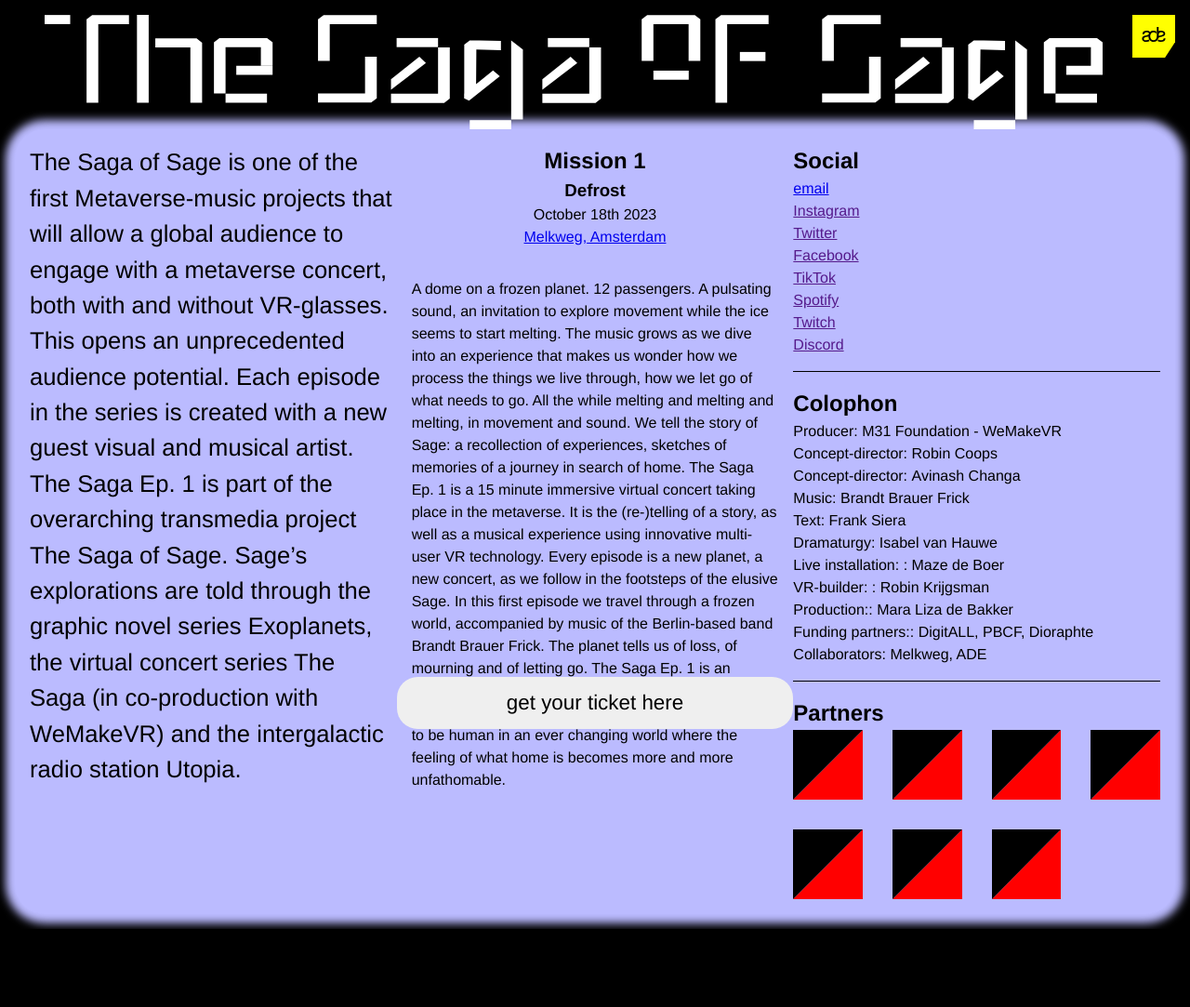
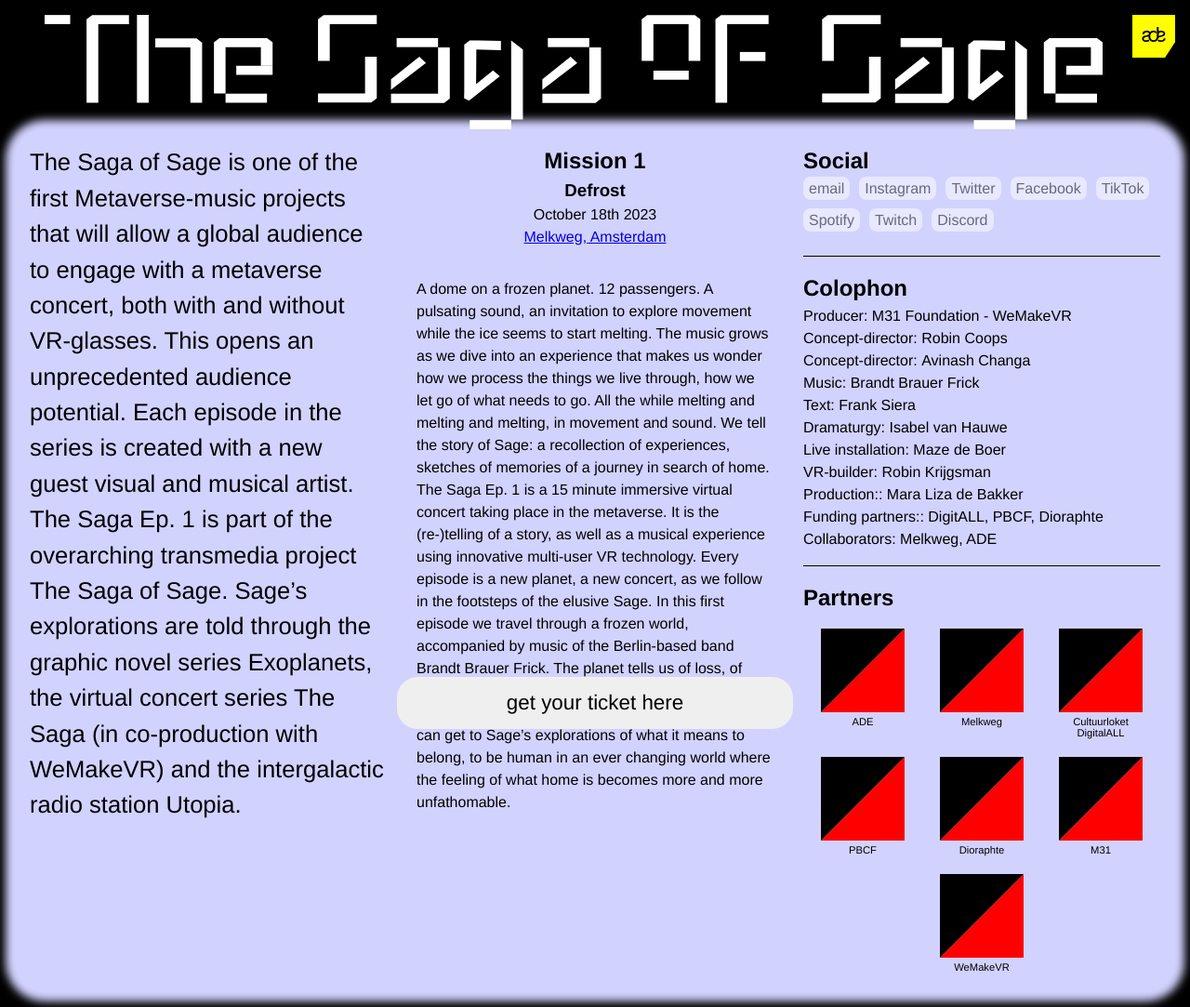
Before and after one commit to rubenverkuylen/sagaofsage, a plain HTML site: page index.html in a window 1280 px wide. Shown: the whole page at 93% size. Before the commit the page ends 999 px from the top, so only its background shows below. Drawn offline with Linux system fonts and the light colour scheme.

Commit message:
style update

```diff
--- a/index.html
+++ b/index.html
@@ -152,11 +152,11 @@
             </li>
             <li>
               <div class="role">Live installation</div>
-              <div class="name">: Maze de Boer</div>
+              <div class="name">Maze de Boer</div>
             </li>
             <li>
               <div class="role">VR-builder</div>
-              <div class="name">: Robin Krijgsman</div>
+              <div class="name">Robin Krijgsman</div>
             </li>
             <li>
               <div class="role">Production:</div>
@@ -178,25 +178,32 @@
           </div>
           <ul>
             <li class="partner">
-              <a href="https://www.amsterdam-dance-event.nl/en/search/?q=saga+of+sage" target="_blank"><img src="assets/images/logo-partner.svg" alt=""></a>
+              <a class="partner-logo" href="https://www.amsterdam-dance-event.nl/en/search/?q=saga+of+sage" target="_blank"><img src="assets/images/logo-partner.svg" alt=""></a>
+              <div class="partner-name">ADE</div>
             </li>
             <li class="partner">
-              <a href="https://www.amsterdam-dance-event.nl/en/search/?q=saga+of+sage" target="_blank"><img src="assets/images/logo-partner.svg" alt=""></a>
+              <a class="partner-logo" href="https://www.amsterdam-dance-event.nl/en/search/?q=saga+of+sage" target="_blank"><img src="assets/images/logo-partner.svg" alt=""></a>
+              <div class="partner-name">Melkweg</div>
             </li>
             <li class="partner">
-              <a href="https://www.amsterdam-dance-event.nl/en/search/?q=saga+of+sage" target="_blank"><img src="assets/images/logo-partner.svg" alt=""></a>
+              <a class="partner-logo" href="https://www.amsterdam-dance-event.nl/en/search/?q=saga+of+sage" target="_blank"><img src="assets/images/logo-partner.svg" alt=""></a>
+              <div class="partner-name">Cultuurloket DigitalALL</div>
             </li>
             <li class="partner">
-              <a href="https://www.amsterdam-dance-event.nl/en/search/?q=saga+of+sage" target="_blank"><img src="assets/images/logo-partner.svg" alt=""></a>
+              <a class="partner-logo" href="https://www.amsterdam-dance-event.nl/en/search/?q=saga+of+sage" target="_blank"><img src="assets/images/logo-partner.svg" alt=""></a>
+              <div class="partner-name">PBCF</div>
             </li>
             <li class="partner">
-              <a href="https://www.amsterdam-dance-event.nl/en/search/?q=saga+of+sage" target="_blank"><img src="assets/images/logo-partner.svg" alt=""></a>
+              <a class="partner-logo" href="https://www.amsterdam-dance-event.nl/en/search/?q=saga+of+sage" target="_blank"><img src="assets/images/logo-partner.svg" alt=""></a>
+              <div class="partner-name">Dioraphte</div>
             </li>
             <li class="partner">
-              <a href="https://www.amsterdam-dance-event.nl/en/search/?q=saga+of+sage" target="_blank"><img src="assets/images/logo-partner.svg" alt=""></a>
+              <a class="partner-logo" href="https://www.amsterdam-dance-event.nl/en/search/?q=saga+of+sage" target="_blank"><img src="assets/images/logo-partner.svg" alt=""></a>
+              <div class="partner-name">M31</div>
             </li>
             <li class="partner">
-              <a href="https://www.amsterdam-dance-event.nl/en/search/?q=saga+of+sage" target="_blank"><img src="assets/images/logo-partner.svg" alt=""></a>
+              <a class="partner-logo" href="https://www.amsterdam-dance-event.nl/en/search/?q=saga+of+sage" target="_blank"><img src="assets/images/logo-partner.svg" alt=""></a>
+              <div class="partner-name">WeMakeVR</div>
             </li>
           </li>
         </div>
--- a/style.css
+++ b/style.css
@@ -1,9 +1,10 @@
 /* reset/normalizer by https://piccalil.li/blog/a-modern-css-reset/ */
 :root {
   --color-primary: #000000;
-  --color-secondary: rgb(187, 187, 255);
+  --color-secondary: rgb(210, 210, 255);
   --color-third: rgb(255, 255, 255);
   --padding: 1em;
+  --gap: calc(2 * var(--padding));
   --font-family: Helvetica, sans-serif;
 }
 
@@ -114,7 +115,7 @@ header {
 
 .grid {
   display: grid;
-  gap: var(--padding);
+  gap: var(--gap);
   border-radius: 2em;
   padding: var(--padding);
   background-color: var(--color-secondary);
@@ -161,6 +162,32 @@ footer button {
   margin-top: 0;
 }
 
+#social ul {
+  display: flex;
+  flex-flow: row wrap;
+  /* justify-content: space-around; */
+}
+
+#social li {
+  margin-right: 10px;
+  margin-bottom: 10px;
+}
+
+#social li a {
+  padding: 4px 6px;
+  border-radius: 8px;
+  text-decoration: none;
+  color: var(--color-primary);
+  background-color: var(--color-third);
+  opacity: 0.5;
+  text-decoration: none;
+  transition: 0.2s;
+}
+
+#social li a:hover {
+  opacity: 1;
+}
+
 .role,
 .name {
   display: inline-block;
@@ -171,9 +198,29 @@ footer button {
 }
 
 #partners ul {
-  display: grid;
+  /* display: grid;
   grid-template-columns: repeat(4, auto);
-  gap: 2em;
+  gap: 2em; */
+  display: flex;
+  flex-flow: row wrap;
+  justify-content: space-around;
+  /* padding: 0;
+  margin: 0;
+  list-style: none; */
+}
+
+.partner {
+  padding: 5px;
+  width: 100px;
+  /* height: 150px; */
+  margin-top: 10px;
+  text-align: center;
+}
+
+.partner-name {
+  padding-top: 5px;
+  font-size: 0.7em;
+  line-height: 1;
 }
 
 /* MEDIAQUERIES */
```
